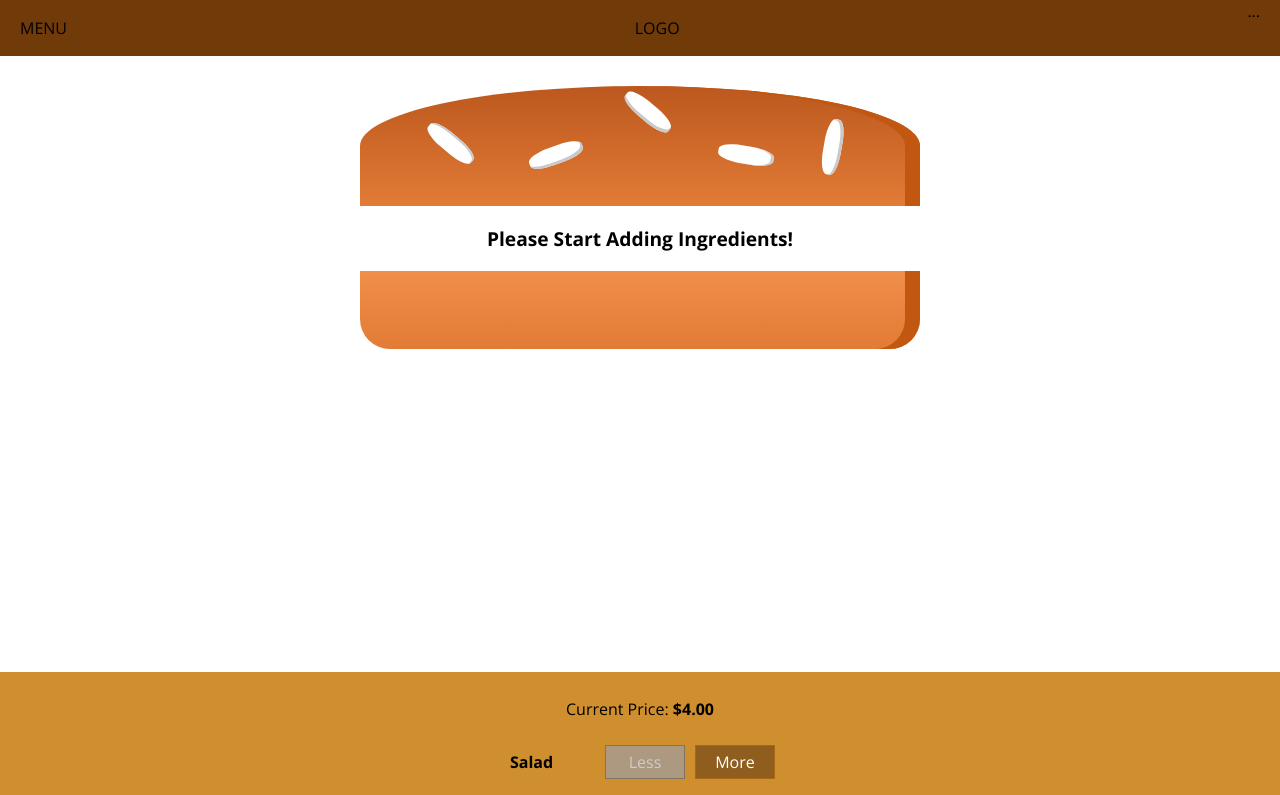
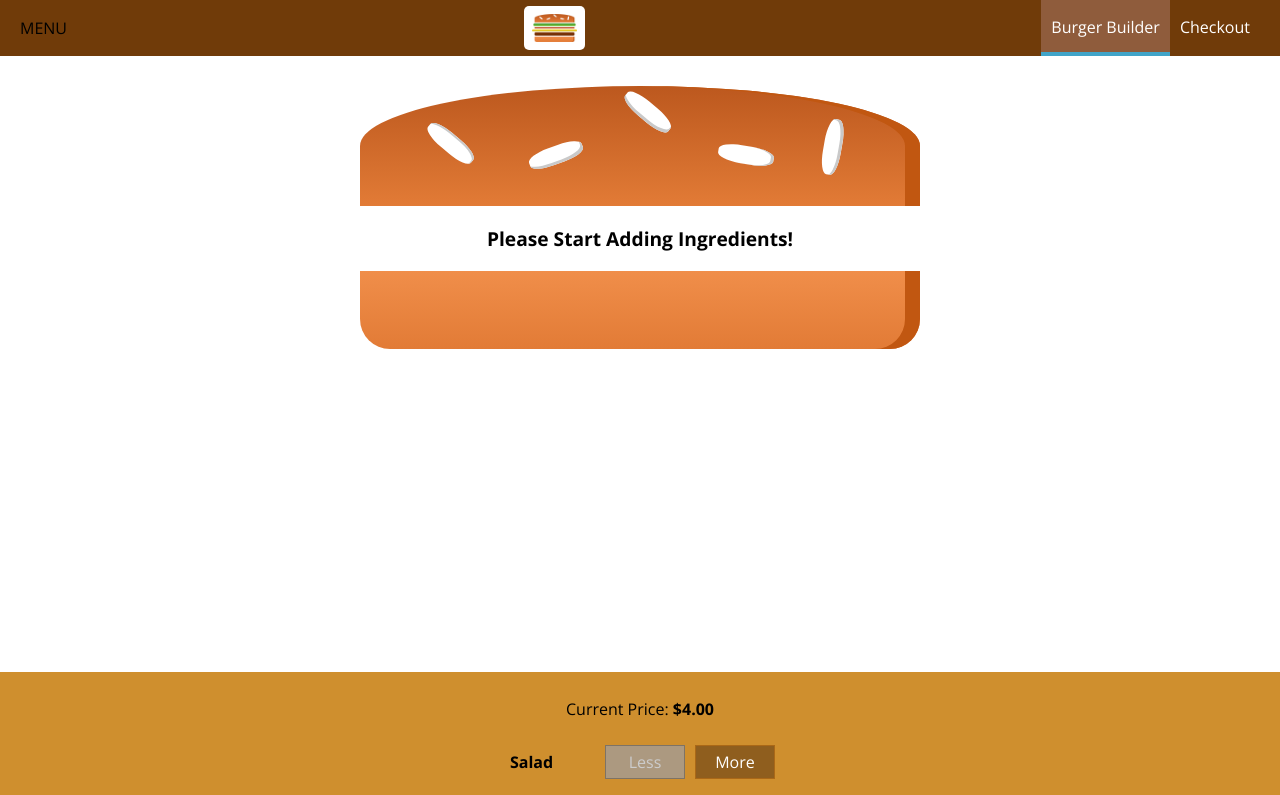
Before and after one commit to Corey-Miller85/burgerBuilder, a React (Create React App) app: page / in a window 1280 px wide. Shown: the top 795 px of the page. Built offline with nearby package versions, Linux system fonts and the light colour scheme.

Commit message:
create navigation components

```diff
--- /dev/null
+++ b/src/components/Logo/Logo.js
@@ -0,0 +1,10 @@
+import React from "react";
+import style from "./Logo.module.css";
+import burgerLogo from "../../assets/images/burger-logo.png";
+const Logo = (props) => (
+	<div className={style.Logo}>
+		<img src={burgerLogo} alt='MyBurger Logo' />
+	</div>
+);
+
+export default Logo;
--- /dev/null
+++ b/src/components/Logo/Logo.module.css
@@ -0,0 +1,11 @@
+.Logo {
+	background: white;
+	padding: 8px;
+	height: 80%;
+	box-sizing: border-box;
+	border-radius: 5px;
+}
+
+.Logo img {
+	height: 100%;
+}
--- /dev/null
+++ b/src/components/Navigation/NavigationItems/NavigationItem/NavigationItem.js
@@ -0,0 +1,13 @@
+import React from "react";
+import style from "./NavigationItem.module.css";
+const NavigationItem = (props) => {
+	return (
+		<li className={style.NavigationItem}>
+			<a href={props.link} className={props.active ? style.active : null}>
+				{props.children}
+			</a>
+		</li>
+	);
+};
+
+export default NavigationItem;
--- /dev/null
+++ b/src/components/Navigation/NavigationItems/NavigationItem/NavigationItem.module.css
@@ -0,0 +1,25 @@
+.NavigationItem {
+	margin: 0;
+	box-sizing: border-box;
+	display: flex;
+	height: 100%;
+	align-items: center;
+}
+
+.NavigationItem a {
+	color: white;
+	text-decoration: none;
+	height: 100%;
+	padding: 16px 10px;
+	border-bottom: 4px solid transparent;
+	box-sizing: border-box;
+	display: block;
+}
+
+.NavigationItem a:hover,
+.NavigationItem a:active,
+.NavigationItem a.active {
+	background-color: #8f5c3c;
+	border-bottom: 4px #40a4c8 solid;
+	color: white;
+}
--- /dev/null
+++ b/src/components/Navigation/NavigationItems/NavigationItems.js
@@ -0,0 +1,15 @@
+import React from "react";
+import style from "./NavigationItems.module.css";
+import NavigationItem from "./NavigationItem/NavigationItem";
+const NavigationItems = () => {
+	return (
+		<ul className={style.NavigationItems}>
+			<NavigationItem link='/' active>
+				Burger Builder
+			</NavigationItem>
+			<NavigationItem link='/'>Checkout</NavigationItem>
+		</ul>
+	);
+};
+
+export default NavigationItems;
--- /dev/null
+++ b/src/components/Navigation/NavigationItems/NavigationItems.module.css
@@ -0,0 +1,8 @@
+.NavigationItems {
+	margin: 0;
+	padding: 0;
+	list-style: none;
+	display: flex;
+	align-items: center;
+	height: 100%;
+}
--- a/src/components/Navigation/Toolbar/Toolbar.js
+++ b/src/components/Navigation/Toolbar/Toolbar.js
@@ -1,11 +1,14 @@
 import React from "react";
 import style from "./Toolbar.module.css";
+import Logo from "../../Logo/Logo";
+import NavigationItems from "../NavigationItems/NavigationItems";
+
 const Toolbar = (props) => {
 	return (
 		<header className={style.Toolbar}>
 			<div>MENU</div>
-			<div>LOGO</div>
-			<nav>...</nav>
+			<Logo />
+			<NavigationItems />
 		</header>
 	);
 };
```
Also changed, not shown: src/assets/images/burger-logo.png (added).
